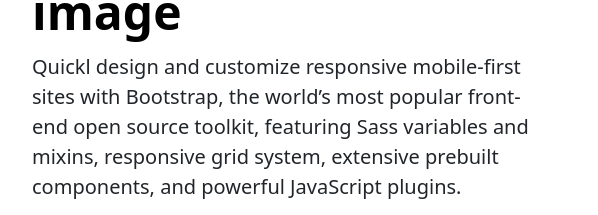
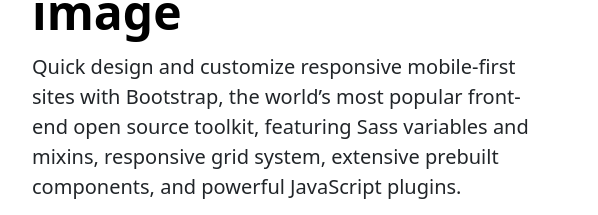
Before and after one commit to jamman123/jamman123.github.io, a plain HTML site: page index.html in a window 1280 px wide. Shown: the part 276-491 px from the top of the page, 62-660 px from the left. Drawn offline with nearby package versions, Linux system fonts and the light colour scheme.

Commit message:
Update index.html

```diff
--- a/index.html
+++ b/index.html
@@ -43,7 +43,7 @@
             Responsive left-aligned hero with image
           </h1>
           <p class="lead">
-            Quickl design and customize responsive mobile-first sites with
+            Quick design and customize responsive mobile-first sites with
             Bootstrap, the world’s most popular front-end open source toolkit,
             featuring Sass variables and mixins, responsive grid system,
             extensive prebuilt components, and powerful JavaScript plugins.
```
